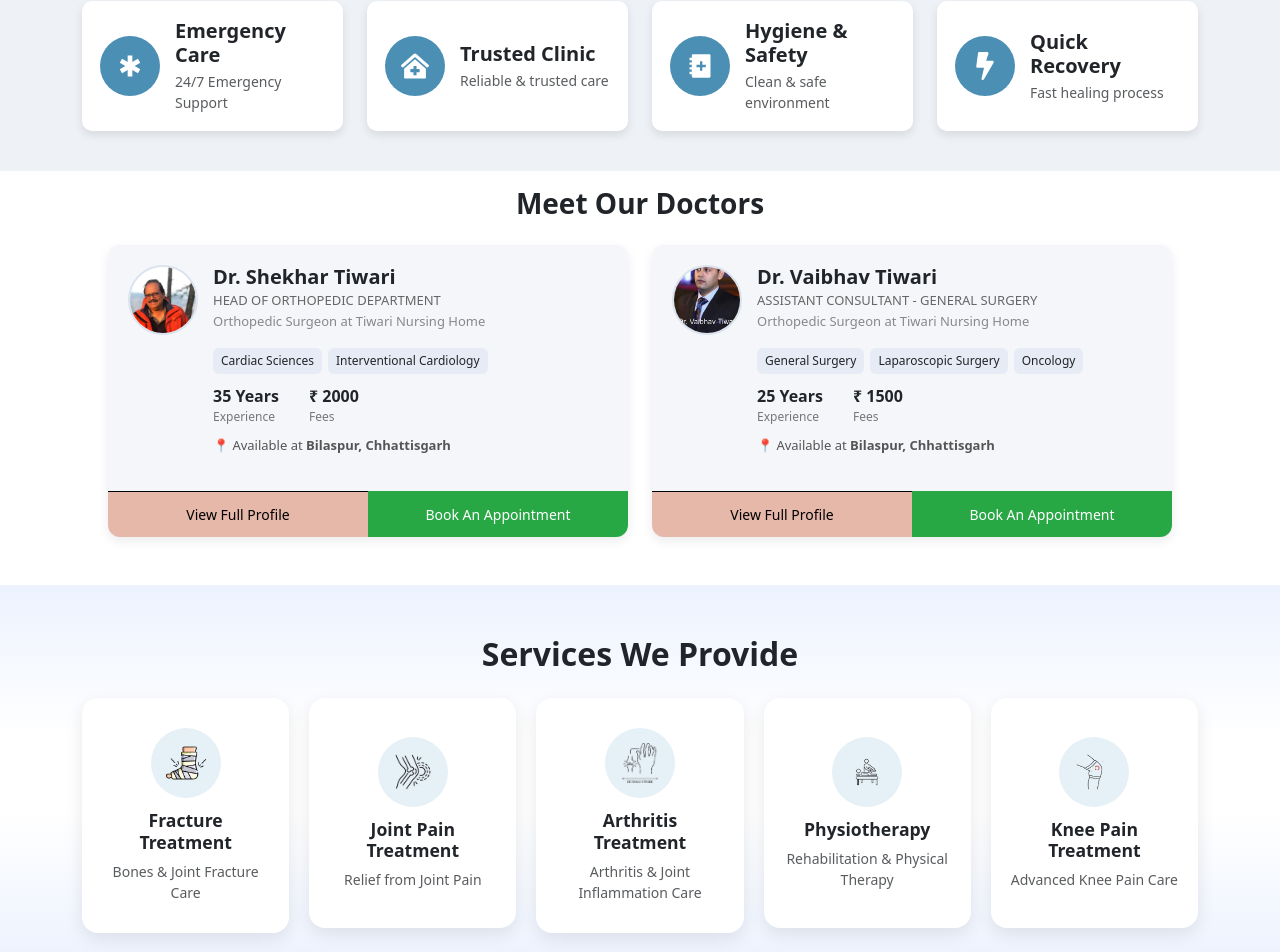
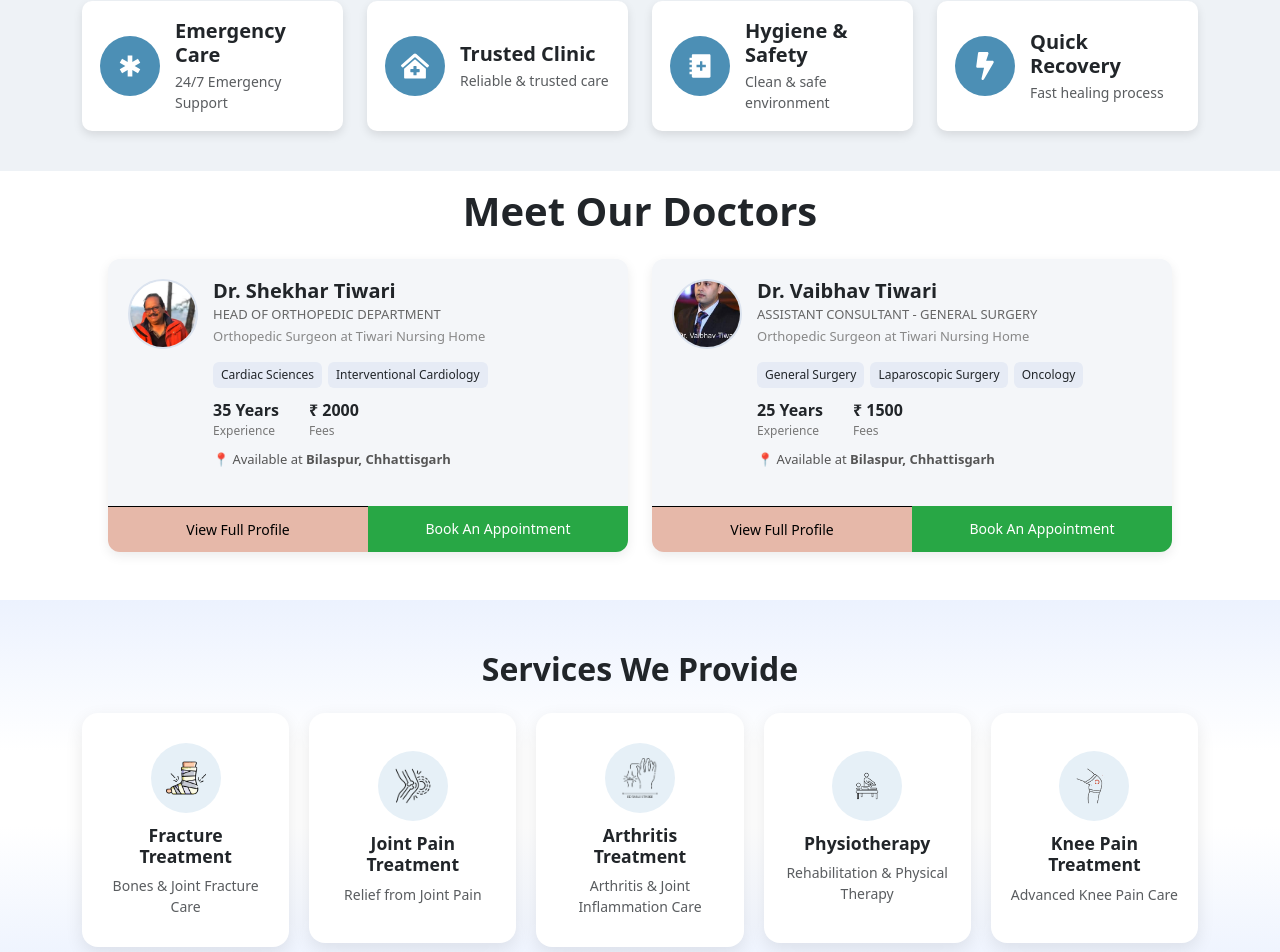
Before and after one commit to dipu4432/-reactjs, a React (Vite) app: page / in a window 1280 px wide. Shown: the part 939-1891 px from the top of the page. Built offline with nearby package versions, Linux system fonts and the light colour scheme; no server answers.

Commit message:
increased header size

```diff
--- a/src/components/home.jsx
+++ b/src/components/home.jsx
@@ -15,7 +15,7 @@
         <div id="features"><Features /></div>
         {/* <div id="about"><About /></div> */}
         <div id="about">
-          <h3 className="text-center fw-bold my-3">Meet Our Doctors</h3>
+          <h1 className="text-center fw-bold my-3">Meet Our Doctors</h1>
           <Doctors />
         </div>
         {/* <div style={{ backgroundColor: "#eef2f6", padding: "40px 0" }}></div> */}
```
